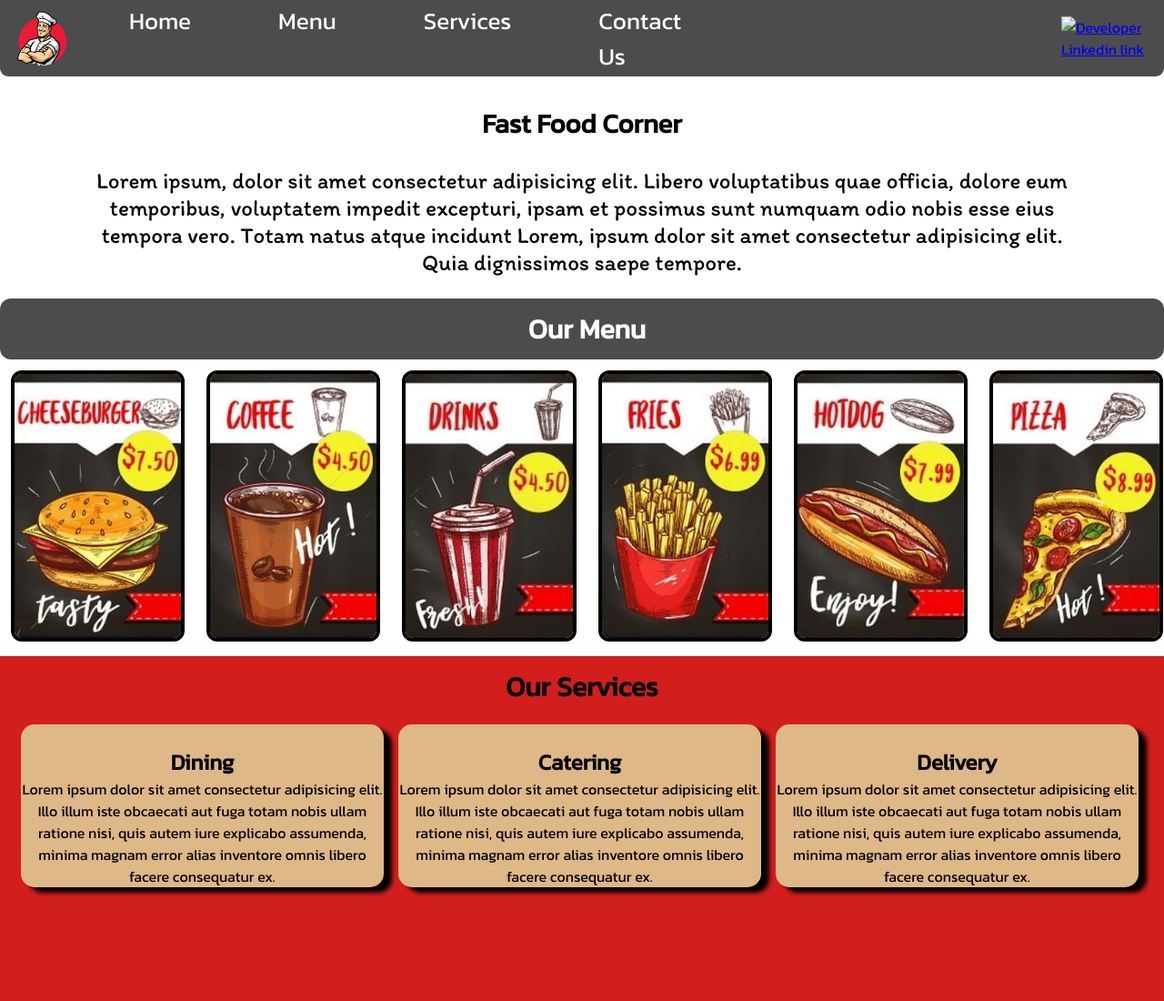
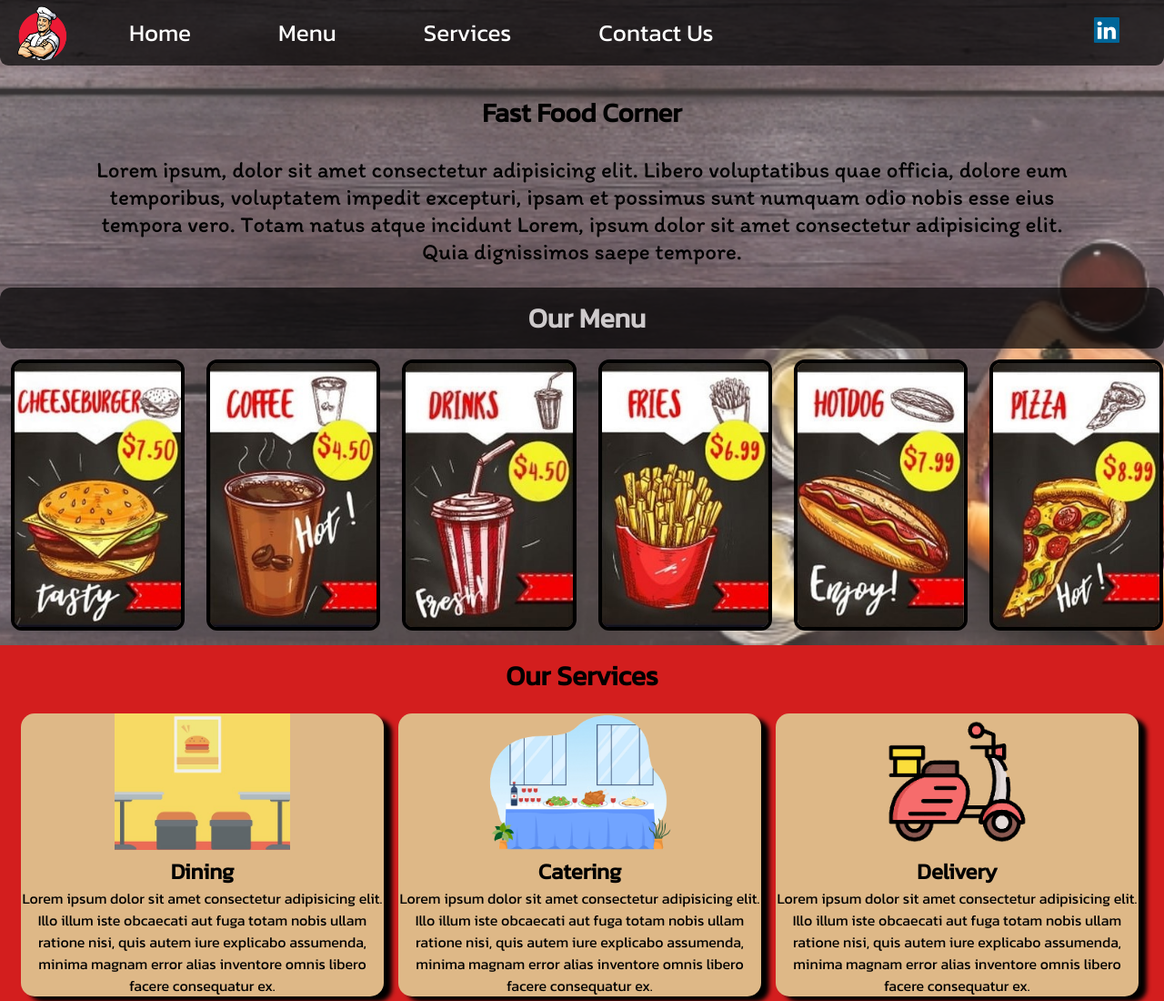
Before and after one commit to aniket-human/fast_food_corner, a plain HTML site: page index.html in a window 1280 px wide. Shown: the top 1100 px of the page at 91% size. Drawn offline with Linux system fonts and the light colour scheme; files that its build step writes are made by us from their sources.

Commit message:
media locations fixed after files orders arreanged in previous commit

```diff
--- a/index.html
+++ b/index.html
@@ -6,7 +6,7 @@
     <meta http-equiv="X-UA-Compatible" content="IE=edge">
     <meta name="viewport" content="width=device-width, initial-scale=1.0">
     <title>Best Fast Food Corner</title>
-    <link rel="stylesheet" href="/css/style.css">
+    <link rel="stylesheet" href="/style.css">
     <link rel="preconnect" href="https://fonts.googleapis.com">
     <link rel="preconnect" href="https://fonts.gstatic.com" crossorigin>
     <link href="https://fonts.googleapis.com/css2?family=Itim&family=Kanit&family=Nunito+Sans:wght@200&display=swap"
@@ -27,7 +27,7 @@
         </div>
         <div class="linkedin">
             <a href="https://www.linkedin.com/in/aniket-kumar-jha/" target="_blank"><img
-                    src="/media/other_img/linkedin_logo.png" alt="Developer Linkedin link"></a>
+                    src="/media/background&icons/linkedin_logo.png" alt="Developer Linkedin link"></a>
         </div>
     </nav>
 <!-- Home Section -->
@@ -72,21 +72,21 @@
         <h1>Our Services</h1>
         <div class="services">
             <div class="service_box">
-                <img src="/media/other_img/dining_icon.jpg" alt="">
+                <img src="/media/background&icons/dining_icon.jpg" alt="">
                 <h2>Dining</h2>
                 <p>Lorem ipsum dolor sit amet consectetur adipisicing elit. Illo illum iste obcaecati aut fuga totam
                     nobis ullam ratione nisi, quis autem iure explicabo assumenda, minima magnam error alias inventore
                     omnis libero facere consequatur ex.</p>
             </div>
             <div class="service_box">
-                <img src="/media/other_img/catering_icon.png" alt="">
+                <img src="/media/background&icons/catering_icon.png" alt="">
                 <h2>Catering</h2>
                 <p>Lorem ipsum dolor sit amet consectetur adipisicing elit. Illo illum iste obcaecati aut fuga totam
                     nobis ullam ratione nisi, quis autem iure explicabo assumenda, minima magnam error alias inventore
                     omnis libero facere consequatur ex.</p>
             </div>
             <div class="service_box">
-                <img src="/media/other_img/delivery_icon.png" alt="">
+                <img src="/media/background&icons/delivery_icon.png" alt="">
                 <h2>Delivery</h2>
                 <p>Lorem ipsum dolor sit amet consectetur adipisicing elit. Illo illum iste obcaecati aut fuga totam
                     nobis ullam ratione nisi, quis autem iure explicabo assumenda, minima magnam error alias inventore
--- a/style.css
+++ b/style.css
@@ -75,7 +75,7 @@ html {
 
 #home-section::before {
   content: '';
-  background: url(/media/other_img/home_bg.png) no-repeat center center/cover;
+  background: url(/media/background&icons/home_bg.png) no-repeat center center/cover;
   position: absolute;
   height: 1030px;
   width: 100%;
```
